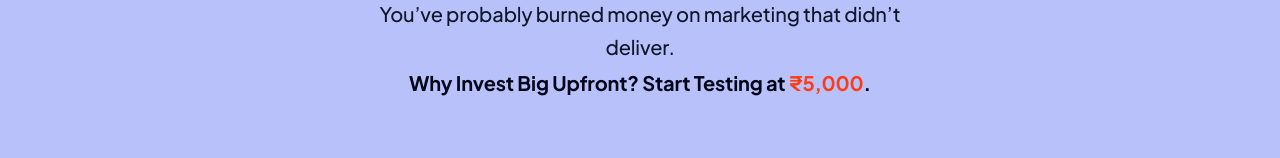
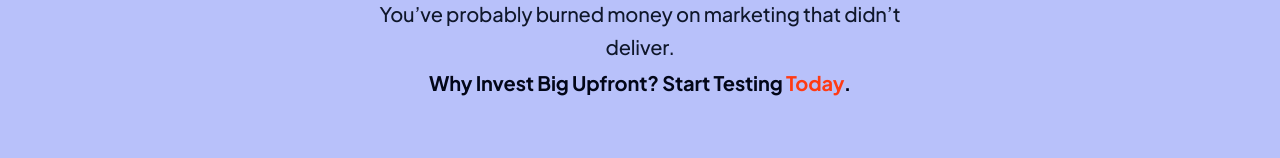
Before and after one commit to Himanix10/markyt, a React (Vite) app: page / in a window 1280 px wide. Shown: the part 405-563 px from the top of the page. Built offline with nearby package versions, Linux system fonts and the light colour scheme; no server answers; a web font is replaced by a local one.

Commit message:
copy: update hero subheadline to 'Why Invest Big Upfront? Start Testing Today.'

```diff
--- a/src/components/Hero.tsx
+++ b/src/components/Hero.tsx
@@ -88,7 +88,7 @@ export const Hero: React.FC<HeroProps> = ({
           <p className="mt-4 sm:mt-7 text-base sm:text-xl text-slate-900 font-medium max-w-xl mx-auto leading-relaxed">
             You’ve probably burned money on marketing that didn’t deliver.
             <span className="block mt-1 font-bold text-slate-950">
-              Why Invest Big Upfront? Start Testing at <span className="text-[#FF3B14]">₹5,000</span>.
+              Why Invest Big Upfront? Start Testing <span className="text-[#FF3B14]">Today</span>.
             </span>
           </p>
         </div>
```
